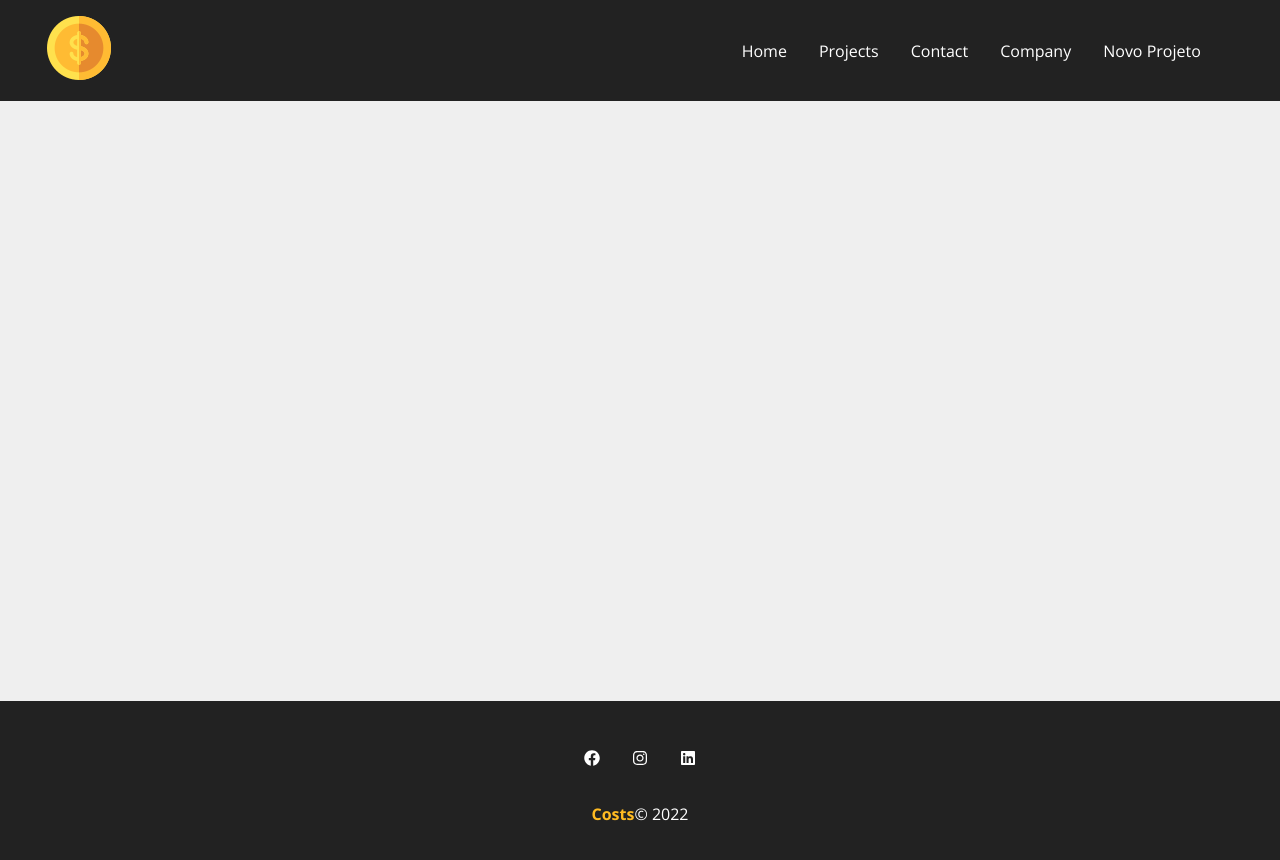
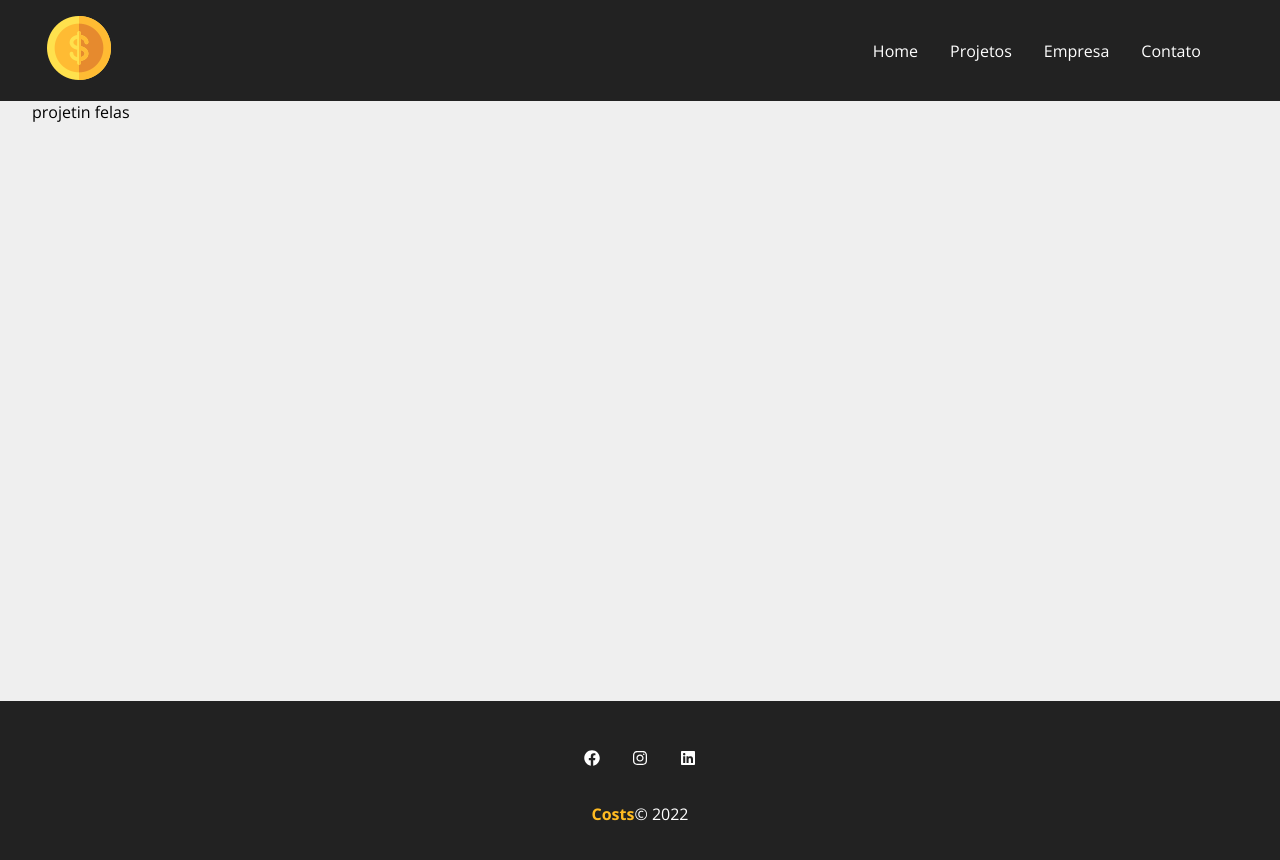
Before and after one commit to FeBassetto/Costs, a React (Create React App) app: page /project/1 in a window 1280 px wide. Shown: the top 860 px of the page. Built offline with nearby package versions, Linux system fonts and the light colour scheme; data requests are answered from the project's data file; the HTML template or start-up script is replaced by a standard one; a web font is replaced by a local one.

Commit message:
Edit project getter finished

```diff
--- a/db.json
+++ b/db.json
@@ -1,11 +1,11 @@
 {
   "projects": [
     {
-      "name": "Design do site",
-      "budget": "5000",
+      "name": "projetin felas",
+      "budget": "10000",
       "category": {
-        "id": "3",
-        "name": "Design"
+        "id": "2",
+        "name": "Desenvolvimento"
       },
       "cost": 0,
       "services": [],
--- a/src/components/RouterPages/routerpages.js
+++ b/src/components/RouterPages/routerpages.js
@@ -9,6 +9,7 @@ import Projects from "../pages/Projects/projects";
 import NavBar from "../layout/NavBar/navbar";
 import Container from "../layout/Container/container";
 import Footer from "../layout/Footer/footer";
+import EditProject from "../pages/EditProject/editproject";
 
 const RouterPages = () => {
 
@@ -23,6 +24,7 @@ const RouterPages = () => {
                     <Route path='/company' element={<Company />} />
                     <Route path='/contact' element={<Contact />} />
                     <Route path='/newproject' element={<NewProject />} />
+                    <Route path="/project/:id" element={<EditProject/>} />
                 </Routes>
             </Container>
             <Footer />
--- a/src/components/layout/NavBar/navbar.js
+++ b/src/components/layout/NavBar/navbar.js
@@ -14,10 +14,9 @@ const NavBar = () => {
                     <Link to='/'><img src={logo} alt='Logo' /></Link>
                     <ul className={styles.list}>
                         <li className={styles.item}><Link to='/' >Home</Link></li>
-                        <li className={styles.item}><Link to='/projects' >Projects</Link></li>
-                        <li className={styles.item}><Link to='/contact' >Contact</Link></li>
-                        <li className={styles.item}><Link to='/company' >Company</Link></li>
-                        <li className={styles.item}><Link to='newproject' >Novo Projeto</Link></li>
+                        <li className={styles.item}><Link to='/projects' >Projetos</Link></li>
+                        <li className={styles.item}><Link to='/company' >Empresa</Link></li>
+                        <li className={styles.item}><Link to='/contact' >Contato</Link></li>
                     </ul>
                 </Container>
             </nav>
--- a/src/components/pages/EditProject/editproject.js
+++ b/src/components/pages/EditProject/editproject.js
@@ -0,0 +1,38 @@
+import React from "react";
+import styles from './editproject.module.css'
+
+import { useParams } from "react-router-dom";
+import { useState,useEffect } from "react";
+
+const EditProject = () => {
+
+    const {id} = useParams()
+
+    const [project,setProject] = useState([])
+
+    useEffect(() => {
+
+        fetch(`http://localhost:5000/projects/${id}`, {
+            method: 'GET',
+            headers: {
+                'Content-Type': 'application-json',
+            },
+        })
+        .then((resp) => resp.json())
+        .then((data) => {
+            setProject(data)
+        })
+        .catch(err => console.log(err))
+
+    }, [id])
+
+    return(
+        <p>
+            {project.name}
+        </p>
+    )
+
+
+}
+
+export default EditProject
```
